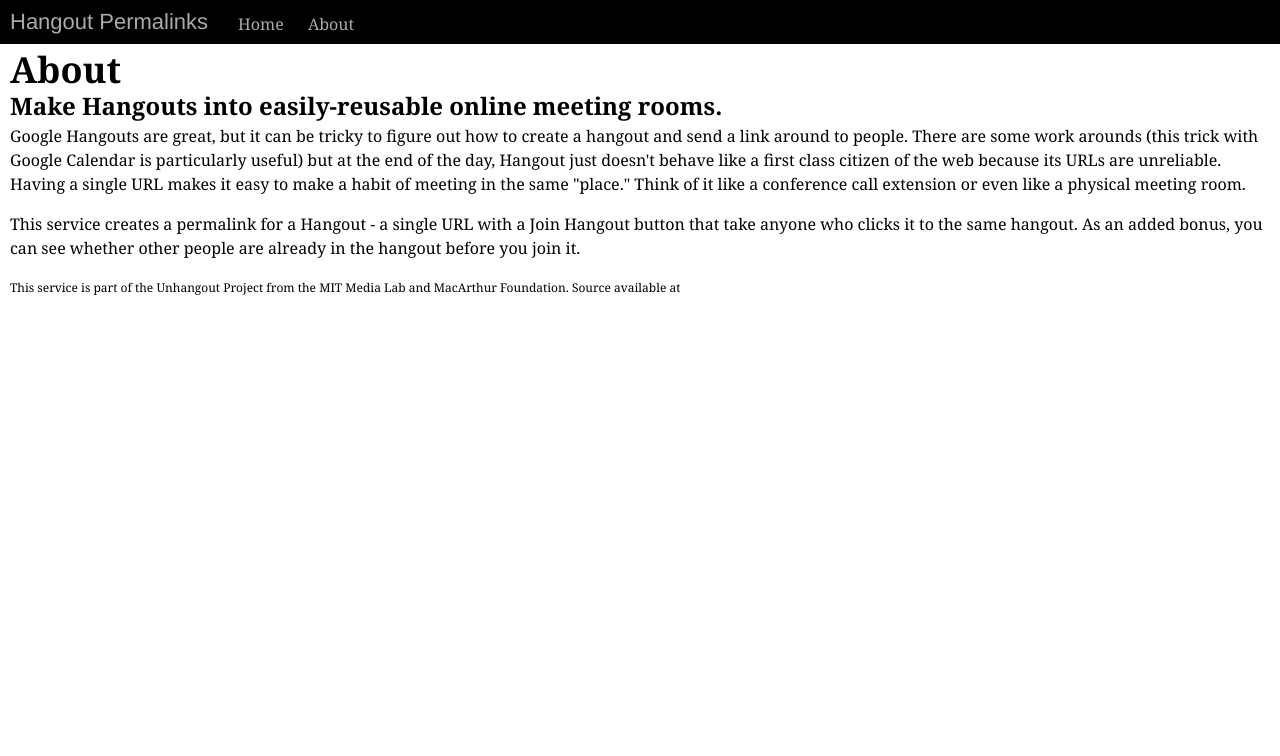
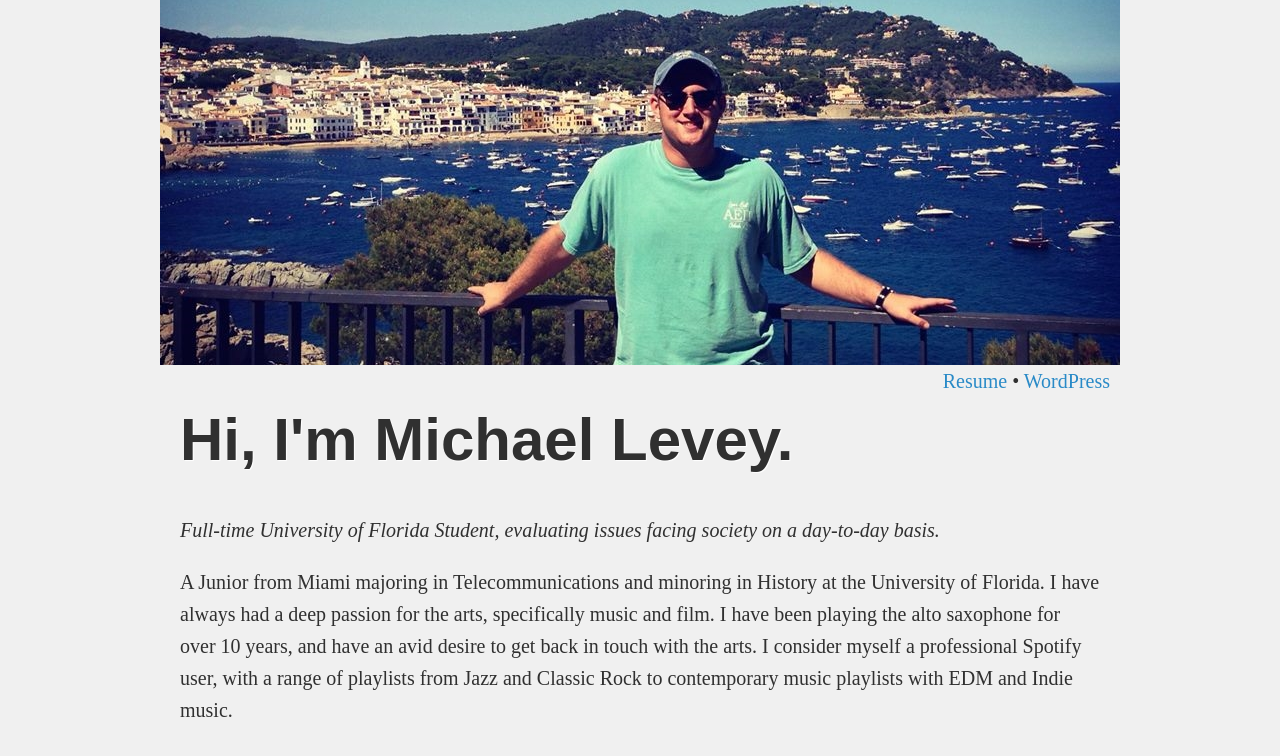
Before and after one commit to mlevey93/mlevey93.github.io, a plain HTML site: page index.html in a window 1280 px wide. Drawn offline with Linux system fonts and the light colour scheme; files that its build step writes are made by us from their sources; a web font is replaced by a local one.

Commit message:
Completed First Draft of Website

```diff
--- /dev/null
+++ b/css/style.css
@@ -0,0 +1,43 @@
+@import url(http://fonts.googleapis.com/css?family=Cambo|Alef);
+
+body {
+  width: 960px;
+  margin: auto;
+  color: #303030;
+  font-family: Cambo, serif;
+  font-size: 20px;
+  background: #f0f0f0;
+}
+
+div.banner {
+  height: 365px;
+  background: url(/img/banner.jpg);
+}
+
+div.nav {
+  padding: 5px 10px;
+  float: right;
+}
+
+div.body {
+  padding: 0px 20px;
+}
+
+h1 {
+  font-family: Alef, sans-serif;
+  font-size: 60px;
+  text-shadow: 1px 1px 1px white;
+}
+
+p {
+  line-height: 1.6em;
+}
+
+a {
+  color: #298ac7;
+  text-decoration: none;
+}
+
+a:hover {
+  text-decoration: underline;
+}
--- a/index.html
+++ b/index.html
@@ -1,29 +1,23 @@
-<!DOCTYPE html>
 <html>
-    <head>
-        <title>Hangout Permalinks</title>
-        <meta http-equiv="Content-Type" content="text/html; charset=UTF-8" />
-<link rel="stylesheet" href="css/base.css" />
-    </head>
-    <body>
-        <header>
-            <h1>
-            <a href="index.html">Hangout Permalinks</a>
-        </h1>
-        <nav>
-           <a href="contact.html">Home</a>
-            <a href="about.html">About</a>
+  <head>
+    <title>Michael Levey</title>
+    <link rel="stylesheet" href="style.css">
+  </head>
+  <body>
+    <div class="banner">
+    </div>
 
-        </nav>
-    </header>
-    <article>
-        <h1>About</h1>
-        <h2>Make Hangouts into easily-reusable online meeting rooms.</h2>
-        <p>Google Hangouts are great, but it can be tricky to figure out how to create a hangout and send a link around to people. There are some work arounds (this trick with Google Calendar is particularly useful) but at the end of the day, Hangout just doesn't behave like a first class citizen of the web because its URLs are unreliable. Having a single URL makes it easy to make a habit of meeting in the same "place." Think of it like a conference call extension or even like a physical meeting room.</p>
-        <p>This service creates a permalink for a Hangout - a single URL with a Join Hangout button that take anyone who clicks it to the same hangout. As an added bonus, you can see whether other people are already in the hangout before you join it.</p>
-    </article>
-    <footer>
-           <p>This service is part of the Unhangout Project from the MIT Media Lab and MacArthur Foundation. Source available at <a href=.</p>
-     </footer>
-    </body>
+    <div class="nav">
+      <a target="_blank" href="https://docs.google.com/file/d/0ByruTbVdzD5RSEQxcmFzVXN5NTg/">Resume</a> &bull;
+      <a target="_blank" href="http://michaellevey93.wordpress.com/">WordPress</a>
+    </div>
+
+    <div class="body">
+      <h1>Hi, I'm Michael Levey.</h1>
+
+      <p><em>Full-time University of Florida Student, evaluating issues facing society on a day-to-day basis.</em></p>
+
+      <p>A Junior from Miami majoring in Telecommunications and minoring in History at the University of Florida. I have always had a deep passion for the arts, specifically music and film. I have been playing the alto saxophone for over 10 years, and have an avid desire to get back in touch with the arts. I consider myself a professional Spotify user, with a range of playlists from Jazz and Classic Rock to contemporary music playlists with EDM and Indie music.</p>
+    </div>
+  </body>
 </html>
```
Also changed, not shown: img/banner.jpg (added).
